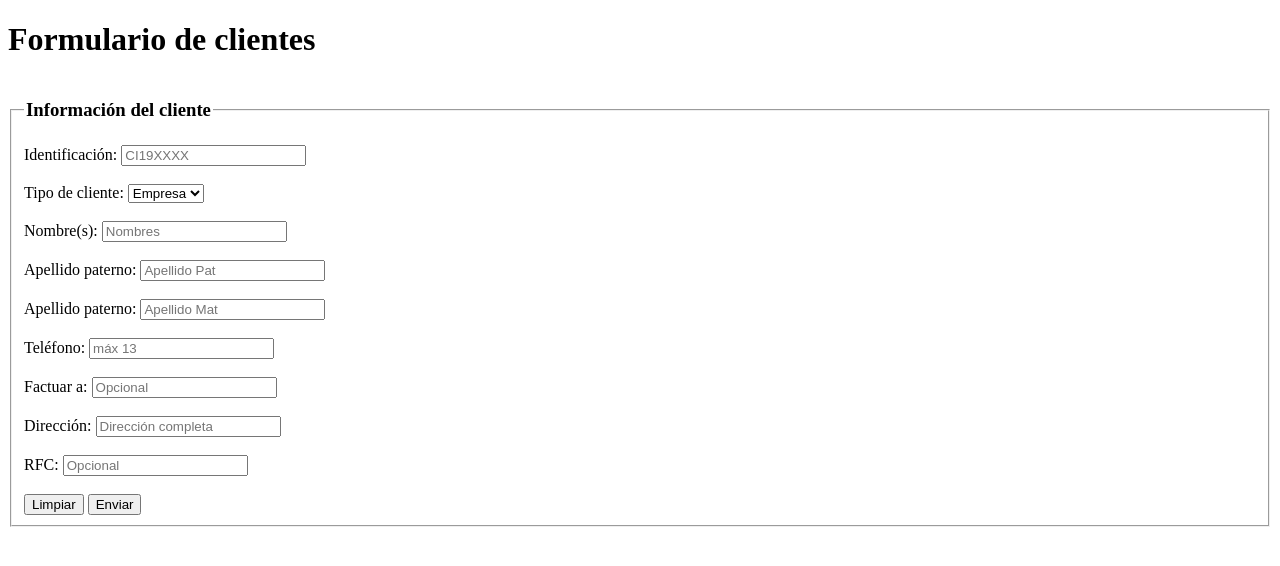
After one commit to TecAbel/SASI, a PHP site: page /frmClientes.php in a window 1280 px wide. The commit adds this page. Shown: the top 566 px of the page. Run offline with PHP 8.4, Linux system fonts and the light colour scheme.

Commit message:
frmClientes solo html

```diff
--- a/back/coneccion.php
+++ b/back/coneccion.php
@@ -6,7 +6,7 @@
         $connected = false;
         try {
             $mysqli = new mysqli($servidor,$usuario,$password,$base);
-            header('Location: estado.html');
+            header('Location: frmClientes.php');
         }
           catch (Exception $e) {
             echo 'Error: '.$e ->getMessage();
--- /dev/null
+++ b/frmClientes.php
@@ -0,0 +1,54 @@
+
+<!DOCTYPE html>
+<html lang="en">
+<head>
+    <meta charset="UTF-8">
+    <meta name="viewport" content="width=device-width, initial-scale=1.0">
+    <meta http-equiv="X-UA-Compatible" content="ie=edge">
+    <title>SASI | Menú</title>
+</head>
+<body>
+    <header>
+        <h1>Formulario de clientes</h1>
+    </header>
+    <section class="registros">
+        <form method="POST">
+            <fieldset>
+                <legend><h3>Información del cliente</h3></legend>
+                <label for="gc_cli">Identificación: </label>
+                <input type="text" id="gc_cli" placeholder="CI19XXXX" required>
+                <br> <br>
+                <label for="cl_tipo_cliente">Tipo de cliente:</label>
+                <select name="" id="cl_tipo_cliente" required>
+                    <option value="1">Empresa</option>
+                    <option value="0">Físico</option>
+                </select>
+                <br> <br>
+                <label for="nombres">Nombre(s): </label>
+                <input type="text" id="nombres" placeholder="Nombres" required>
+                <br> <br>
+                <label for="apPat">Apellido paterno: </label>
+                <input type="text" id="apPat" placeholder="Apellido Pat" required>
+                <br> <br>
+                <label for="apMat">Apellido paterno: </label>
+                <input type="text" id="apMat" placeholder="Apellido Mat" required>
+                <br> <br>
+                <label for="tel">Teléfono: </label>
+                <input type="text" id="tel" placeholder="máx 13" max="13" min="10" required>
+                <br> <br>
+                <label for="fat">Factuar a: </label>
+                <input type="text" id="fact" placeholder="Opcional">
+                <br> <br>
+                <label for="direccion">Dirección: </label>
+                <input type="text" id="direccion" placeholder="Dirección completa" required>
+                <br> <br>
+                <label for="rfc">RFC: </label>
+                <input type="text" id="rfc" placeholder="Opcional">
+                <br> <br>
+                <input type="reset" value="Limpiar">
+                <input type="submit" value="Enviar">
+            </fieldset>
+        </form>
+    </section>
+</body>
+</html>
```
Also changed, not shown: estado.html (deleted, +0 -12 lines).
